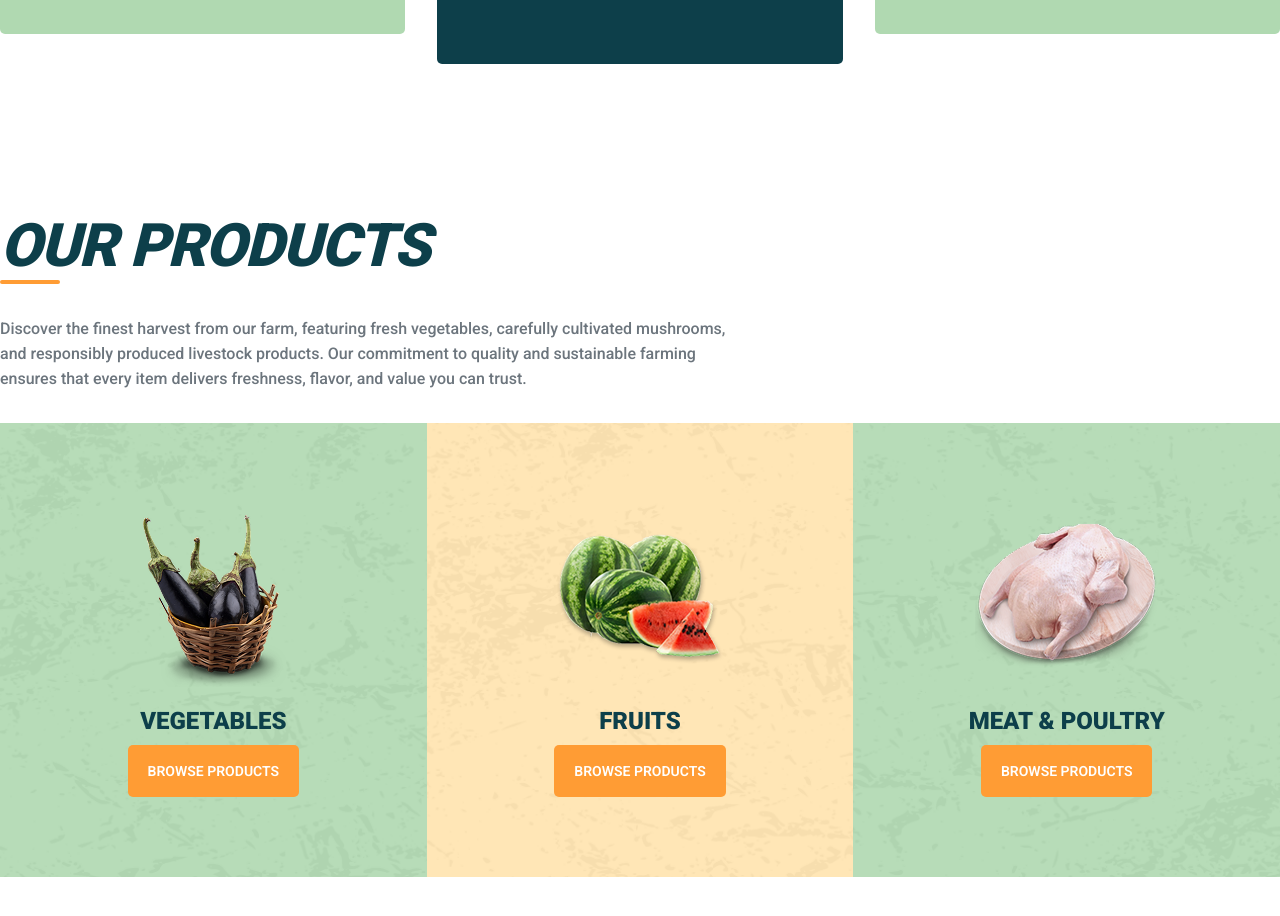
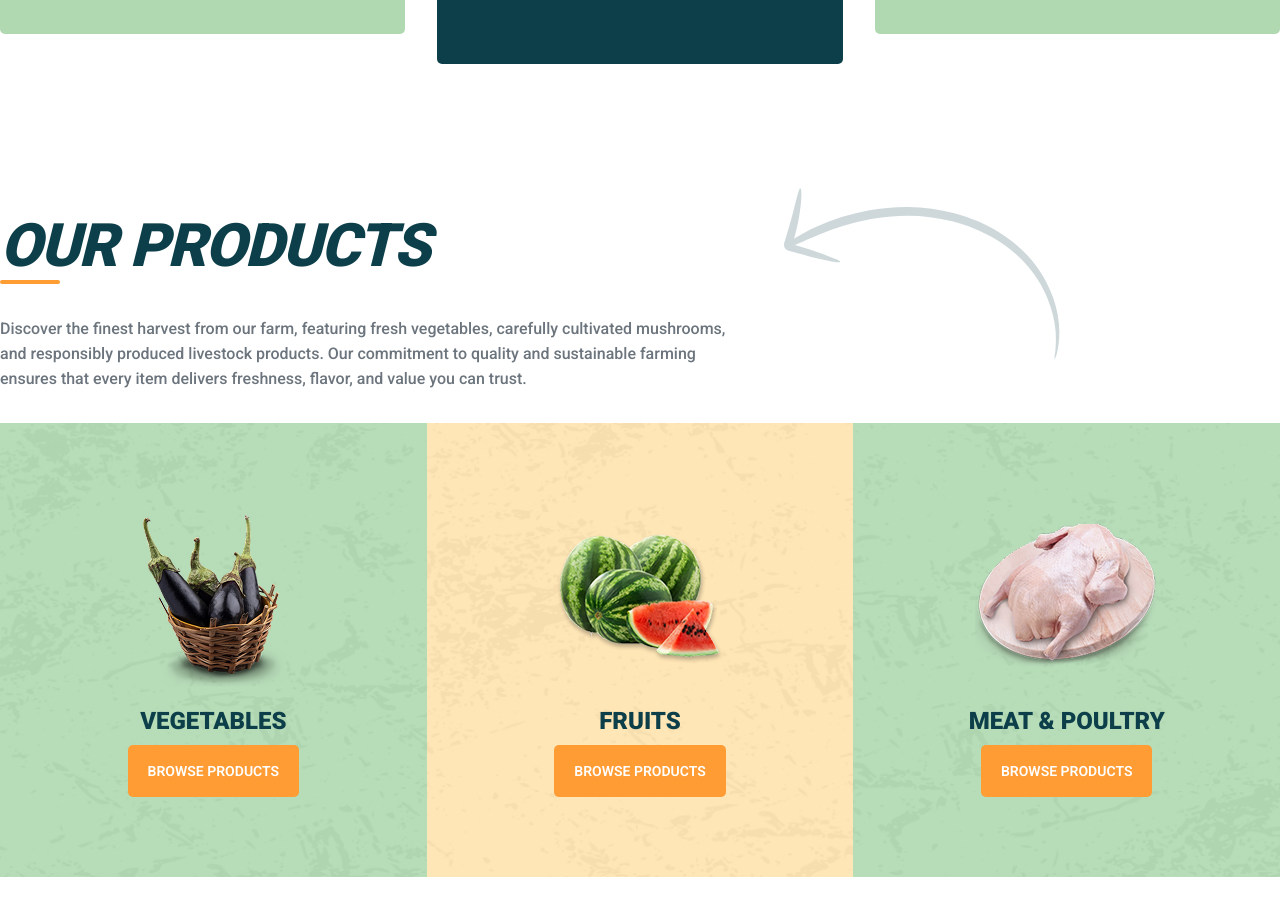
Before and after one commit to warrenequinan/earthandskygarden, a Next.js app: page / in a window 1280 px wide. Shown: the part 1520-2436 px from the top of the page. Built offline with nearby package versions, Linux system fonts and the light colour scheme.

Commit message:
Add arrow design in products section

```diff
--- a/app/_components/sections/Products.tsx
+++ b/app/_components/sections/Products.tsx
@@ -10,7 +10,7 @@ import CategoryCard from "@/app/_components/ui/CategoryCard";
 const Products = () => {
   return (
     <section className="w-full pb-[72px]">
-      <div className="mx-auto max-w-[1320px] px-4 xl:px-0">
+      <div className="relative mx-auto max-w-[1320px] px-4 xl:px-0">
         <SectionHeader align="left">OUR PRODUCTS</SectionHeader>
         <Description align="left" className="mb-8 mt-8 max-w-[735px]">
           Discover the finest harvest from our farm, featuring fresh vegetables,
@@ -18,6 +18,9 @@ const Products = () => {
           products. Our commitment to quality and sustainable farming ensures
           that every item delivers freshness, flavor, and value you can trust.
         </Description>
+        <div className="absolute right-0 top-0 hidden h-[276px] w-[276px] translate-x-[-220px] translate-y-[-80px] lg:block">
+          <Image fill src="/eas-arrow-design-1.svg" alt="eas arrow design 1" />
+        </div>
       </div>
 
       <div className="mt-8 flex flex-col text-center lg:flex-row">
```
Also changed, not shown: public/eas-arrow-design-1.svg (added).
